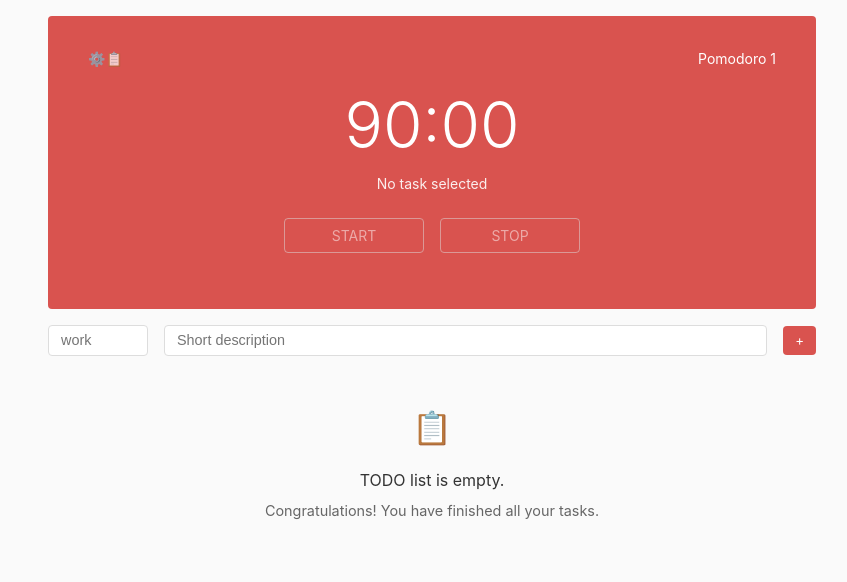
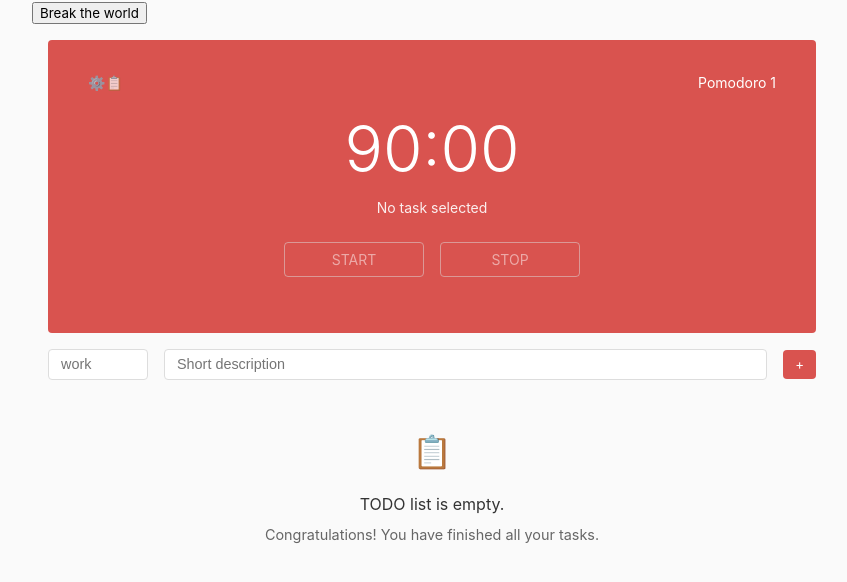
Before and after one commit to tigawanna/pomodoro-panda, a React (Vite) app: page / in a window 1280 px wide. Shown: the top 582 px of the page, without its empty margins (208-1055 px from the left). Built offline with nearby package versions, Linux system fonts and the light colour scheme.

Commit message:
feat: add TestSentryButton component for testing error tracking
- Introduced TestSentryButton component that triggers a test error when clicked, aiding in Sentry error tracking validation.
- Integrated TestSentryButton into the App component for easy access during testing.

```diff
--- a/src/App.tsx
+++ b/src/App.tsx
@@ -11,7 +11,7 @@ import { CompletedTasksList } from './components/Tasks/CompletedTasksList';
 import { TimerProvider } from './contexts/TimerContext';
 import { initializeApp } from './utils/appSetup';
 import { useLogger } from './hooks/useLogger';
-
+import TestSentryButton from './components/Common/TestSentryButton';
 export interface TimerControlsProps {
     isPaused: boolean;
     hasStarted: boolean;
@@ -33,14 +33,7 @@ function App() {
     const [completedTasks, setCompletedTasks] = useState<Task[]>([]);
 
     const logger = useLogger('App');
-
     logger.info('App initialized');
-
-    try {
-        throw new Error('Test error');
-    } catch (error) {
-        logger.error('Test error', error);
-    }
 
     // Initialize the app
     useEffect(() => {
@@ -359,6 +352,7 @@ function App() {
 
     return (
         <div className="app">
+            <TestSentryButton />
             <TimerProvider>
                 <main className="main-content">
                     <Timer
--- /dev/null
+++ b/src/components/Common/TestSentryButton.tsx
@@ -0,0 +1,9 @@
+function TestSentryButton() {
+    return (
+        <button onClick={() => {throw new Error('This is your first error!');}}>
+            Break the world
+        </button>
+    );
+}
+
+export default TestSentryButton;
```
